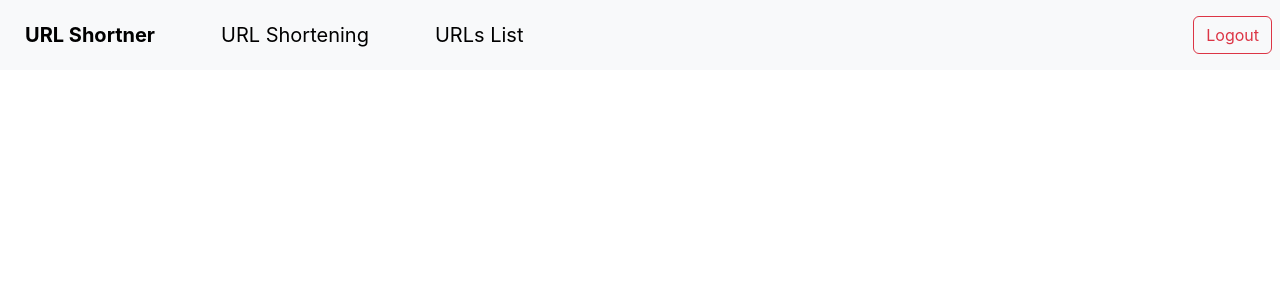
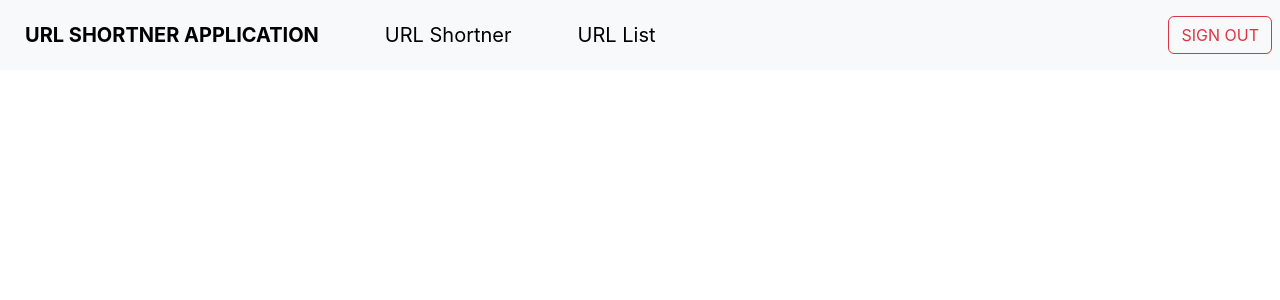
Before and after one commit to ddsdharan/URL-Shortner, a React (Create React App) app in the folder client/: page /Portal in a window 1280 px wide. Shown: the top 300 px of the page. Built offline with nearby package versions, Linux system fonts and the light colour scheme.

Commit message:
Update Navbar.js

```diff
--- a/client/src/components/shortlinks/Navbar.js
+++ b/client/src/components/shortlinks/Navbar.js
@@ -23,15 +23,15 @@ function Navbar() {
 
         <nav className="navbar navbar-expand-lg navbar-light bg-light navbar-fixed-top ml-2 mr-2" style={{ backgroundColor: "#e3f2fd !important" }} >
             <div className='col-lg-8 ml-2'>
-                <button to={"/portal/shortlink"} className="btn navbar-brand col px-md-4" ><b>URL Shortner</b></button>
-                <Link to={"/portal/shortlink"} className="btn navbar-brand col px-md-4" >URL Shortening</Link>
-                <Link to={"/portal/listurl"} className="btn navbar-brand col px-md-4" >URLs List</Link>
+                <button to={"/portal/shortlink"} className="btn navbar-brand col px-md-4" ><b>URL SHORTNER APPLICATION</b></button>
+                <Link to={"/portal/shortlink"} className="btn navbar-brand col px-md-4" >URL Shortner</Link>
+                <Link to={"/portal/listurl"} className="btn navbar-brand col px-md-4" >URL List</Link>
             </div>
 
             <div className='col-lg-4 '>
                 <div className="collapse navbar-collapse d-flex justify-content-end" id="navbarNavAltMarkup">
                     <div className="navbar-nav">
-                        <button className="btn btn-outline-danger m-2" onClick={() => { doLogout() }}>  Logout </button>
+                        <button className="btn btn-outline-danger m-2" onClick={() => { doLogout() }}>  SIGN OUT </button>
                     </div>
                 </div>
             </div>
```
